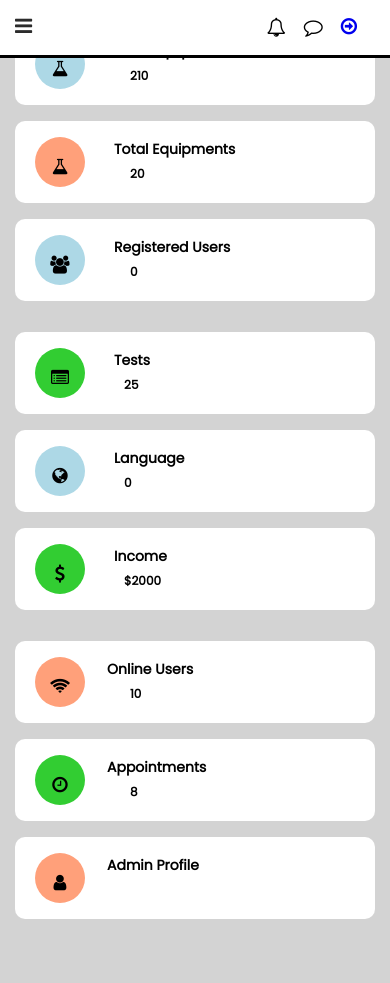
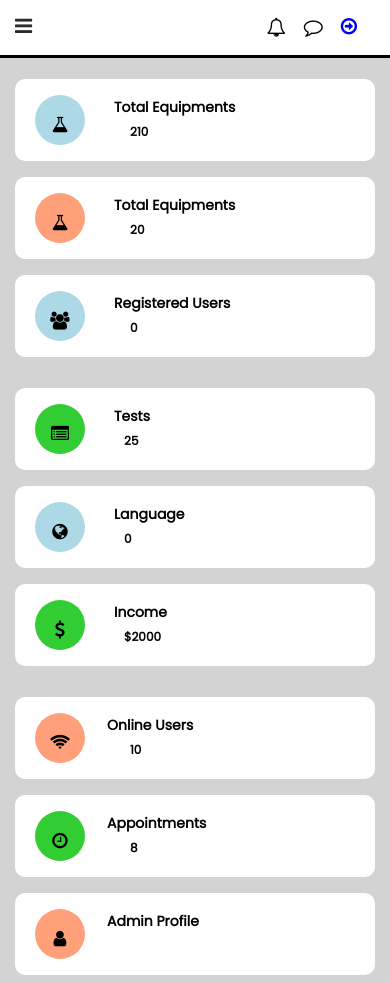
Before and after one commit to OverflowDev/Lms, a plain HTML site: page dashboard/dashboardIndex.html in a window 390 px wide. Before the commit the page ends 927 px from the top, so only its background shows below. Drawn offline with nearby package versions, Linux system fonts and the light colour scheme.

Commit message:
Update dashboard.css
changes

```diff
--- a/style/dashboard.css
+++ b/style/dashboard.css
@@ -411,6 +411,7 @@ body{
     }
 
     .values{
+        margin-top: 3.5em;
         padding: 30px 30px 0 30px;
         justify-content: flex-start;
     }
```
